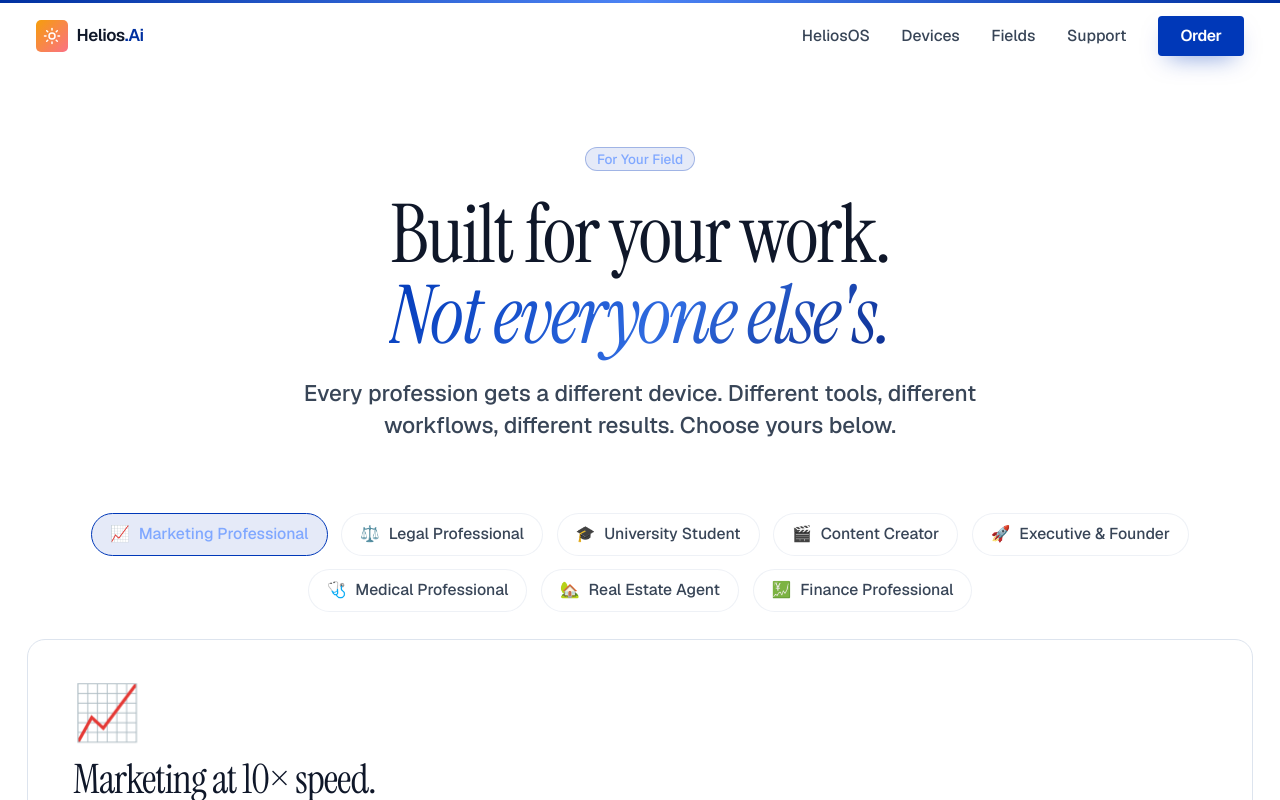
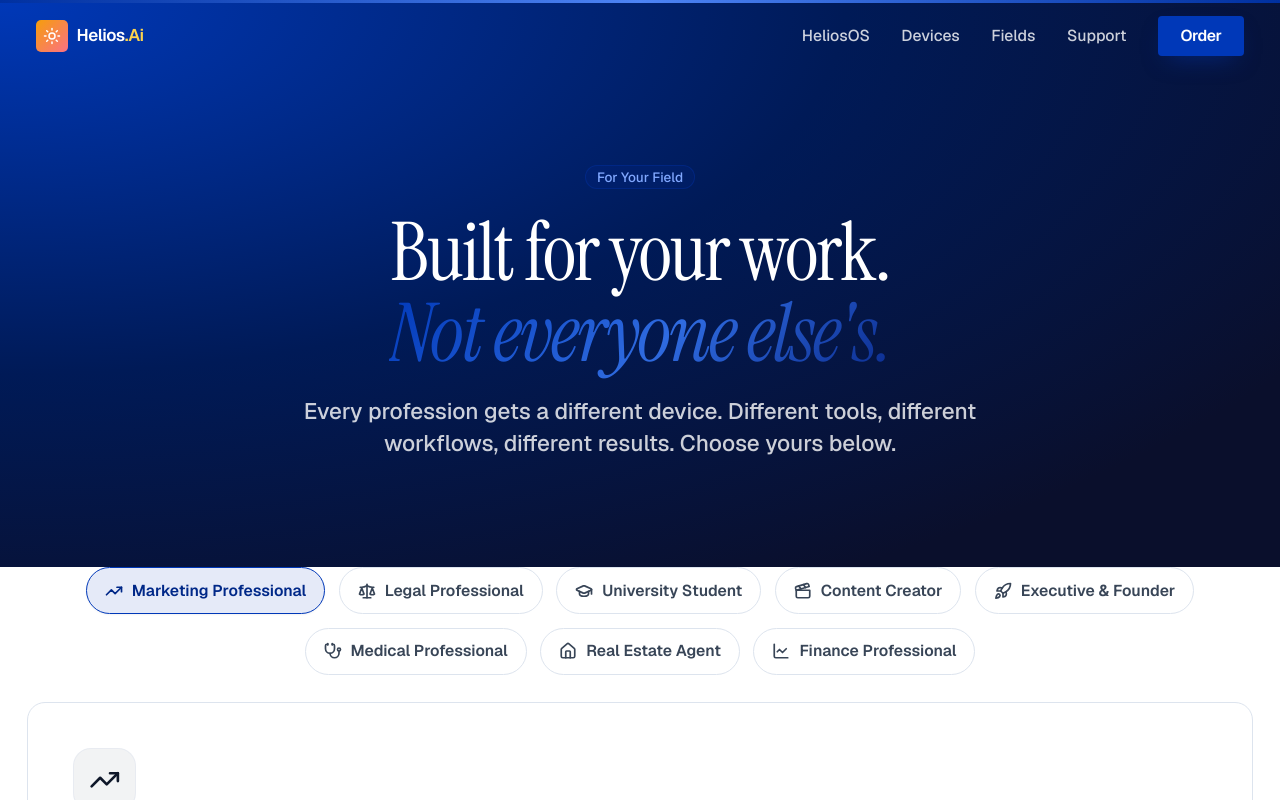
Before and after one commit to spalsh-spec/Kaal, a Next.js app: page /for-your-field in a window 1280 px wide. Shown: the top 800 px of the page. Built offline with nearby package versions, Linux system fonts and the light colour scheme.

Commit message:
/for-your-field: dark hero band + lucide icons everywhere (drop emoji), nav light state

```diff
--- a/app/for-your-field/page.tsx
+++ b/app/for-your-field/page.tsx
@@ -8,8 +8,20 @@ import { Footer } from '@/components/footer'
 import { Button } from '@/components/ui/button'
 import { Badge } from '@/components/ui/badge'
 import { PROFESSIONS } from '@/lib/data'
-import { ArrowRight, CheckCircle2, Zap } from 'lucide-react'
+import { ArrowRight, CheckCircle2, Zap, TrendingUp, Scale, GraduationCap, Clapperboard, Rocket, Stethoscope, Home, LineChart } from 'lucide-react'
+import type { LucideIcon } from 'lucide-react'
 import { cn } from '@/lib/utils'
+
+const FIELD_ICONS: Record<string, LucideIcon> = {
+  marketing: TrendingUp,
+  lawyer: Scale,
+  student: GraduationCap,
+  creator: Clapperboard,
+  executive: Rocket,
+  doctor: Stethoscope,
+  realestate: Home,
+  finance: LineChart,
+}
 
 const PROFESSION_DETAILS: Record<string, {
   headline: string
@@ -161,40 +173,45 @@ export default function ForYourFieldPage() {
       <Nav />
 
       {/* Hero */}
-      <section className="pt-32 pb-16 text-center max-w-4xl mx-auto px-6">
+      <section className="helios-panel text-white">
+        <div className="pt-36 pb-24 text-center max-w-4xl mx-auto px-6">
           <motion.div initial={{ opacity: 0, y: 20 }} animate={{ opacity: 1, y: 0 }} className="space-y-5">
             <Badge variant="volta">For Your Field</Badge>
-          <h1 className="text-5xl md:text-6xl lg:text-7xl font-display font-normal tracking-tight">
+            <h1 className="text-5xl md:text-6xl lg:text-7xl font-display font-normal tracking-tight text-white">
               Built for your work.
               <br />
               <span className="font-display italic gradient-text">Not everyone else&apos;s.</span>
             </h1>
-          <p className="text-xl text-muted-foreground max-w-2xl mx-auto">
+            <p className="text-xl text-white/80 max-w-2xl mx-auto font-medium">
               Every profession gets a different device. Different tools, different workflows,
               different results. Choose yours below.
             </p>
           </motion.div>
+        </div>
       </section>
 
       {/* Profession selector */}
       <section className="max-w-6xl mx-auto px-6 pb-6">
         <div className="flex flex-wrap justify-center gap-3">
-          {PROFESSIONS.map(p => (
+          {PROFESSIONS.map(p => {
+            const Icon = FIELD_ICONS[p.id] ?? Rocket
+            return (
             <button
               key={p.id}
               id={p.id}
               onClick={() => setActive(p.id)}
               className={cn(
-                'flex items-center gap-2 rounded-full border px-4 py-2 text-sm font-medium transition-all',
+                'flex items-center gap-2 rounded-full border px-4 py-2.5 text-sm font-semibold transition-all',
                 active === p.id
-                  ? 'border-volta-500 bg-volta-500/10 text-volta-300'
-                  : 'border-border/50 bg-card/30 text-muted-foreground hover:border-border hover:text-foreground'
+                  ? 'border-volta-500 bg-volta-500/10 text-volta-700 shadow-sm'
+                  : 'border-border bg-card text-muted-foreground hover:border-volta-500/50 hover:text-foreground'
               )}
             >
-              <span>{p.emoji}</span>
+              <Icon className="w-4 h-4 shrink-0" strokeWidth={2.25} />
               <span>{p.label}</span>
             </button>
-          ))}
+            )
+          })}
         </div>
       </section>
 
@@ -210,7 +227,9 @@ export default function ForYourFieldPage() {
           >
             {/* Headline */}
             <div className={cn('rounded-2xl p-10 mb-6 bg-gradient-to-br', profession.color, 'border', profession.border)}>
-              <div className="text-5xl mb-4">{profession.emoji}</div>
+              <div className="w-14 h-14 mb-4 rounded-2xl bg-foreground/5 border border-border/50 flex items-center justify-center">
+                {(() => { const Icon = FIELD_ICONS[active] ?? Rocket; return <Icon className="w-7 h-7 text-foreground" strokeWidth={2} /> })()}
+              </div>
               <h2 className="text-3xl md:text-4xl font-display font-normal tracking-tight mb-2">{detail.headline}</h2>
               <p className="text-lg text-muted-foreground max-w-2xl">{detail.subheadline}</p>
             </div>
@@ -310,7 +329,9 @@ export default function ForYourFieldPage() {
           Every profession. One platform.
         </h2>
         <div className="grid sm:grid-cols-2 lg:grid-cols-4 gap-4">
-          {PROFESSIONS.map(p => (
+          {PROFESSIONS.map(p => {
+            const Icon = FIELD_ICONS[p.id] ?? Rocket
+            return (
             <button
               key={p.id}
               onClick={() => {
@@ -323,11 +344,14 @@ export default function ForYourFieldPage() {
                 p.color
               )}
             >
-              <span className="text-3xl block mb-3">{p.emoji}</span>
+              <span className="mb-3 inline-flex w-11 h-11 rounded-xl bg-foreground/5 border border-border/50 items-center justify-center">
+                <Icon className="w-5 h-5 text-foreground" strokeWidth={2.25} />
+              </span>
               <h3 className="text-sm font-semibold mb-1">{p.label}</h3>
               <p className="text-xs text-muted-foreground">{p.tagline}</p>
             </button>
-          ))}
+            )
+          })}
         </div>
       </section>
 
--- a/components/nav.tsx
+++ b/components/nav.tsx
@@ -28,7 +28,7 @@ export function Nav() {
   }, [])
 
   // Light text over the dark hero pages, at the top, not scrolled.
-  const light = ['/', '/devices', '/how-it-works', '/about', '/consulting', '/support', '/learn'].includes(pathname) && !scrolled && !open
+  const light = ['/', '/devices', '/how-it-works', '/about', '/consulting', '/support', '/learn', '/for-your-field'].includes(pathname) && !scrolled && !open
 
   return (
     <header
```
Lines whose indentation alone changed are shown as unchanged.
